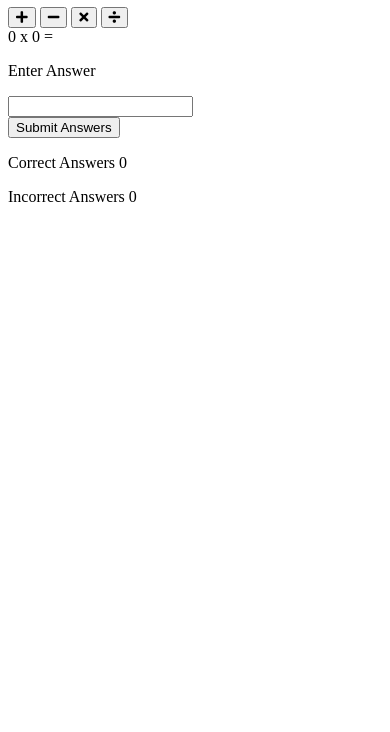
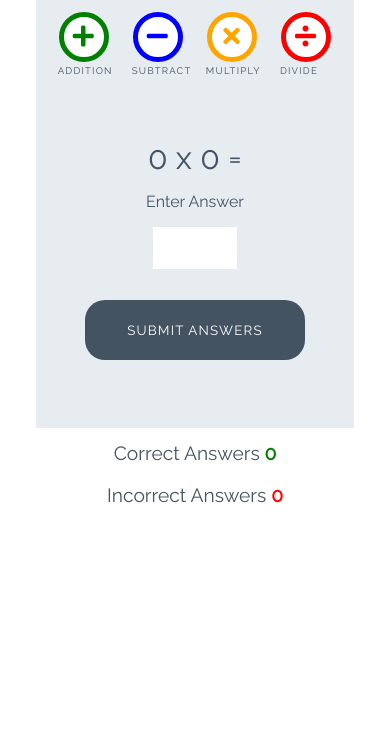
Before and after one commit to David-Maura-Rodgers/Love-Maths, a plain HTML site: page index.html in a window 390 px wide. Shown: the part 112-844 px from the top of the page. Drawn offline with Linux system fonts and the light colour scheme.

Commit message:
add styles for game

```diff
--- a/assets/css/style.css
+++ b/assets/css/style.css
@@ -0,0 +1,252 @@
+/* --------- Global style */
+
+body {
+    background-color: white;
+    font-family: "Raleway", sans-serif;
+    color: #445361;
+    text-align: center;
+}
+
+/* --------- Heading */
+
+.heading {
+    text-align: center;
+    font-size: 2.5rem;
+}
+
+.logo {
+    height: 40px;
+    padding-right: 5px;
+}
+
+/* --------- Game layout */
+
+.game-area {
+    background-color: #E6ECF0;
+    box-sizing: border-box;
+    width: 85%;
+    height: 65vh;
+    max-height: 450px;
+    max-width: 830px;
+    margin-left: auto;
+    margin-right: auto;
+    padding: 1%;
+}
+
+.question-area {
+    width: 50%;
+    font-size: 2rem;
+    margin: auto;
+    padding: 50px 0;
+}
+
+.question-area span {
+    padding: 0 15px;
+}
+
+.score-area {
+    margin: 5px auto;
+    width: 60%;
+    font-size: 1.2rem;
+}
+
+.controls-area {
+    width: 85%;
+    margin: 30px auto;
+}
+
+#score {
+    color: green;
+    font-weight: bold;
+}
+
+#incorrect {
+    color: red;
+    font-weight: bold;
+}
+
+.answer-message {
+    display: none;
+    font-size: 1rem;
+}
+
+#answer-box {
+    border: none;
+    color: #445361;
+    display: inline-block;
+    height: 40px;
+    width: 80px;
+    font-size: 1.2rem;
+}
+
+.scores {
+    display: inline-block;
+    padding: 25px;
+}
+
+/* --------- Buttons */
+
+.btn {
+    width: 220px;
+    height: 60px;
+    font-family: "Raleway", sans-serif;
+    text-transform: uppercase;
+    letter-spacing: 1.2px;
+    color: white;
+}
+
+.btn:focus {
+    outline: none;
+}
+
+.btn--big {
+    padding-top: 10px;
+    border-radius: 50%;
+    background-color: white;
+    border: 10px solid;
+    width: 100px;
+    height: 100px;
+    font-size: 3.2rem;
+    margin: 0 30px;
+    transition: all 0.5s;
+}
+
+.btn--big::after {
+    content: attr(data-type);
+    font-size: 1rem;
+    color: #445361;
+    position: relative;
+    left: -0.5em;
+}
+
+.btn--blue {
+    border-color: blue;
+    color: blue;
+}
+
+.btn--blue:active,
+.btn--blue:hover {
+    background-color: darkblue;
+    color: white;
+}
+
+.btn--orange {
+    border-color: orange;
+    color: orange;
+}
+
+.btn--orange:active,
+.btn--orange:hover {
+    background-color: darkorange;
+    color: white;
+}
+
+.btn--red {
+    border-color: red;
+    color: red;
+}
+
+.btn--red:active,
+.btn--red:hover {
+    background-color: darkred;
+    color: white;
+}
+
+.btn--green {
+    border-color: green;
+    color: green;
+}
+
+.btn--green:active,
+.btn--green:hover {
+    background-color: darkgreen;
+    color: white;
+}
+
+.btn--gray {
+    margin-top: 25px;
+    background-color: #445361;
+    border: 1px transparent;
+    border-radius: 20px;
+}
+
+.btn--gray:active,
+.btn--gray:hover {
+    background-color: #0d1013;
+}
+
+/* --------- Media queries */
+
+@media (max-width: 414px) {
+    .controls-area {
+        width: 100%;
+    }
+
+    .btn--big {
+        margin: 0 10px;
+        padding: 5px;
+        border: 5px solid;
+        width: 50px;
+        height: 50px;
+        font-size: 1.5rem;
+    }
+
+    .btn--big::after {
+        font-size: 0.6rem;
+        left: -0.7rem;
+    }
+
+    .question-area {
+        padding: 10% 0;
+        width: 100%;
+    }
+
+    .question-area span {
+        padding: 0;
+    }
+
+    .answer-message {
+        display: block;
+    }
+
+    #answer-box {
+        display: block;
+        margin: 0 auto;
+    }
+    .btn--gray {
+        margin-top: 0;
+    }
+
+    .score-area {
+        width: 100%;
+    }
+
+    .scores {
+        margin: 0.5em auto;
+        display: block;
+        padding: 5px;
+    }
+
+    .heading {
+        font-size: 2rem;
+    }
+}
+
+@media (max-width: 320px) {
+    .game-area {
+        height: 70vh;
+    }
+
+    .controls-area {
+        width: 75%;
+        margin: 10px auto;
+    }
+
+    .btn--big {
+        margin: 10px 10px;
+    }
+    .question-area {
+        padding: 10px 0;
+    }
+
+}
--- a/index.html
+++ b/index.html
@@ -21,15 +21,19 @@
     </h1>
 
     <div class="game-area">
-        <div class="controls-area"></div>
-            <button class="btn btn--big btn--green">
-                <i class="fas fa-plus"></i></button>
-            <button class="btn btn--big btn--blue">
-                <i class="fas fa-minus"></i></button>
-            <button class="btn btn--big btn--orange">
-                <i class="fas fa-times"></i></button>
-            <button class="btn btn--big btn--red">
-                <i class="fas fa-divide"></i></button>
+        <div class="controls-area">
+            <button data-type="addition" class="btn btn--big btn--green">
+                <i class="fas fa-plus"></i>
+            </button>
+            <button data-type="subtract" class="btn btn--big btn--blue">
+                <i class="fas fa-minus"></i>
+            </button>
+            <button data-type="multiply" class="btn btn--big btn--orange">
+                <i class="fas fa-times"></i>
+            </button>
+            <button data-type="divide" class="btn btn--big btn--red">
+                <i class="fas fa-divide"></i>
+            </button>
         </div>
         <div class="question-area">
             <span id="operand1">0</span>
@@ -39,13 +43,12 @@
             <p class="answer-message">Enter Answer</p>
             <input id="answer-box" type="number">
         </div>
-        <button class="btn btn--big btn--grey">Submit Answers</button>
+        <button data-type="submit" class="btn btn--gray">Submit Answers</button>
     </div>
 
     <div class ="score-area">
         <p class="scores">Correct Answers <span id="score">0</span></p>
         <p class="scores">Incorrect Answers <span id="incorrect">0</p>
-
     </div>
 
     <script src="assets/js/script.js"></script>
```
